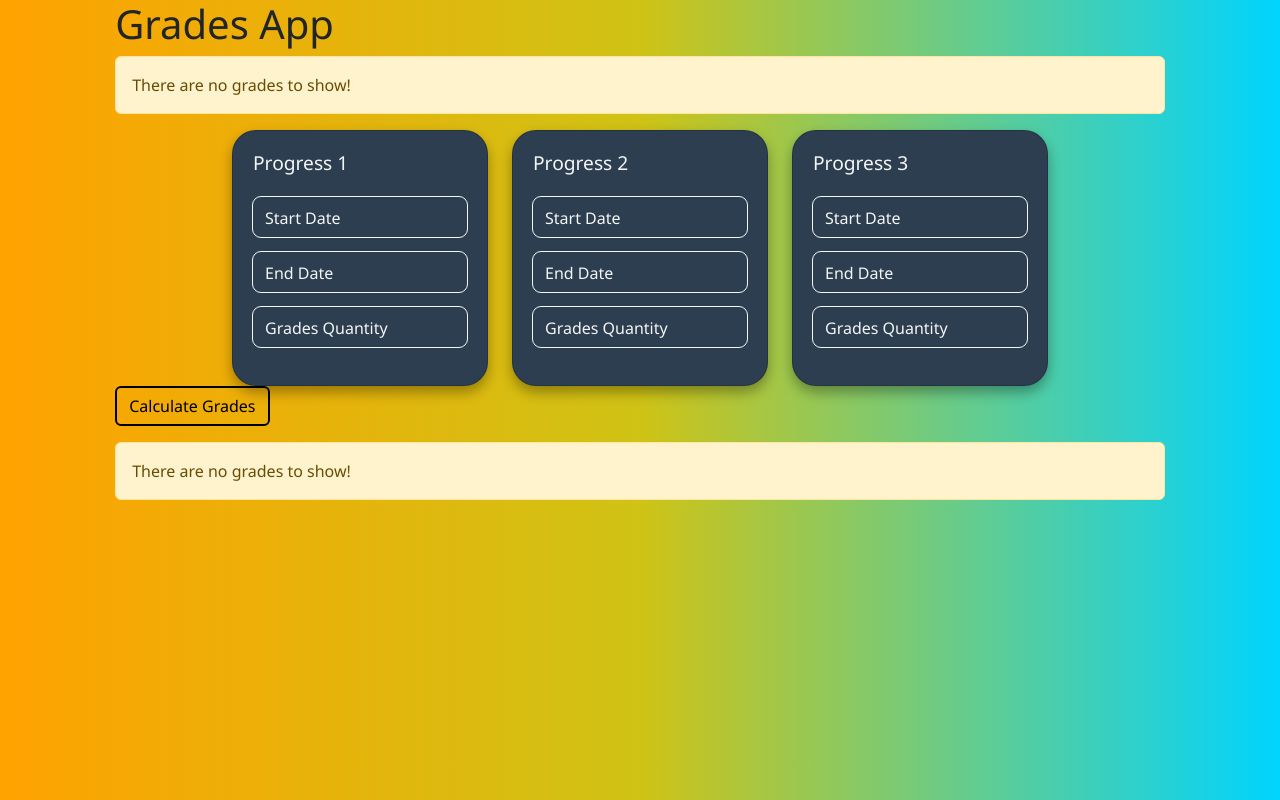
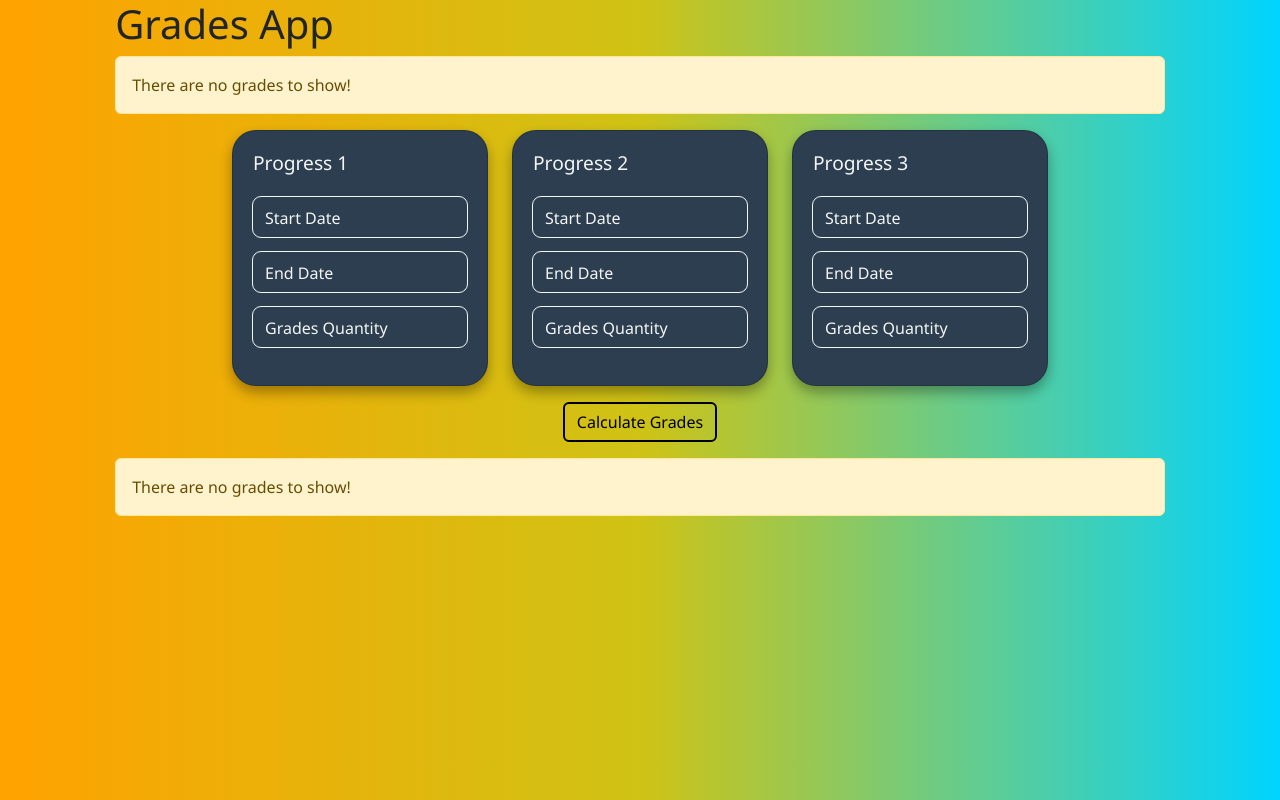
Before and after one commit to AdrianBedon/frontend-gradesapp, a React (Vite) app: page / in a window 1280 px wide. Built offline with nearby package versions, Linux system fonts and the light colour scheme; no server answers.

Commit message:
Mejora Disposición de los elementos

```diff
--- a/src/pages/GradesPage.jsx
+++ b/src/pages/GradesPage.jsx
@@ -221,9 +221,11 @@ export const GradesPage = () => {
               </div>
             </article>
           </div>
-          <button type="submit" className="btn btn-primary btn-custom" >
-            Calculate Grades
-          </button>
+          <div className="center">
+            <button type="submit" className="btn btn-primary btn-custom">
+              Calculate Grades
+            </button>
+          </div>
         </form>
         <p></p>
         {gradesT.length === 0 ? (
--- a/src/styles.css
+++ b/src/styles.css
@@ -188,12 +188,10 @@ input[type="number"]::-webkit-outer-spin-button {
   filter: invert(1);
 }
 
-.ig-2 {
-  background-color: rgba(169, 204, 227);
-}
-
-.ig-3 {
-  background-color: rgba(128, 139, 150);
+.center {
+  margin: 1rem;
+  justify-content: center;
+  display: flex;
 }
 
 .btn-custom {
```
